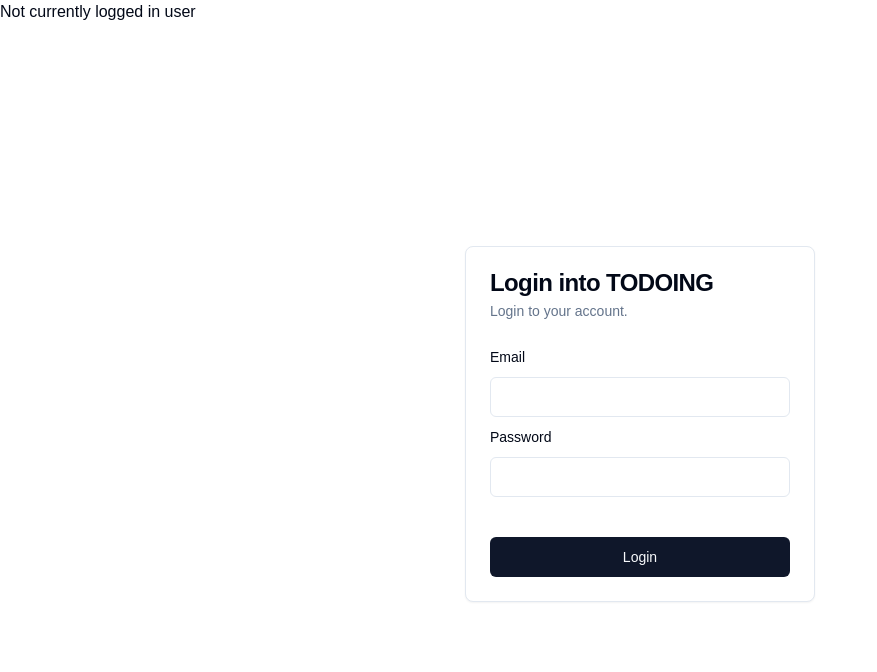
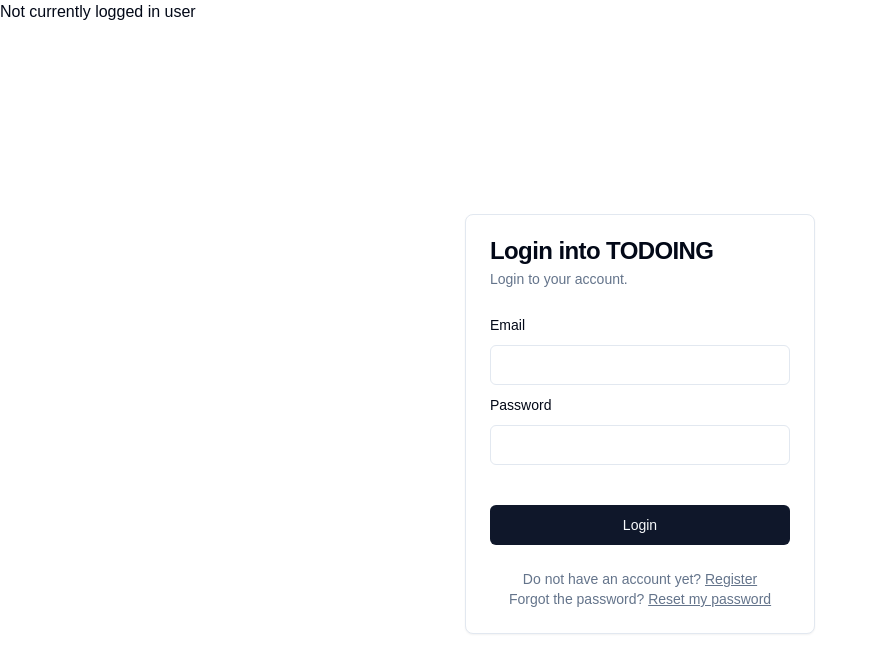
Before and after one commit to alexpil4/todoing-auth, a Next.js app: page /login in a window 1280 px wide. Shown: the top 672 px of the page, without its empty margins (0-877 px from the left). Built offline with nearby package versions, Linux system fonts and the light colour scheme; no server answers.

Commit message:
Added psw reset + register + login links

```diff
--- a/app/login/actions.ts
+++ b/app/login/actions.ts
@@ -11,7 +11,6 @@
   email: string;
   password: string;
 }) => {
-  // try {
   const loginSchema = z.object({
     email: z.string().email(),
     password: passwordSchema,
@@ -34,5 +33,9 @@
     });
   } catch (error) {
     console.log(error);
+    return {
+      error: true,
+      message: 'Incorrect email or password',
+    };
   }
 };
--- a/app/login/page.tsx
+++ b/app/login/page.tsx
@@ -1,7 +1,14 @@
 'use client';
 
 import { Button } from '@/components/ui/button';
-import { Card, CardContent, CardDescription, CardHeader, CardTitle } from '@/components/ui/card';
+import {
+  Card,
+  CardContent,
+  CardDescription,
+  CardFooter,
+  CardHeader,
+  CardTitle,
+} from '@/components/ui/card';
 import {
   Form,
   FormControl,
@@ -17,7 +24,7 @@
 import { z } from 'zod';
 import { loginWithCredential } from './actions';
 import { useRouter } from 'next/navigation';
-import { error } from 'console';
+import Link from 'next/link';
 
 const formSchema = z.object({
   email: z.string().email(),
@@ -41,7 +48,7 @@
     });
 
     if (response?.error) {
-      console.log(response.error);
+      form.setError('root', { message: response.message });
     } else {
       router.push('/my-account');
     }
@@ -87,7 +94,9 @@
                     </FormItem>
                   )}
                 />
-
+                {form.formState.errors.root?.message && (
+                  <FormMessage>{form.formState.errors.root.message}</FormMessage>
+                )}
                 <Button className="mt-8" type="submit">
                   Login
                 </Button>
@@ -95,6 +104,22 @@
             </form>
           </Form>
         </CardContent>
+        <CardFooter>
+          <div className="w-full text-center text-sm text-muted-foreground">
+            <p>
+              Do not have an account yet?{' '}
+              <Link href="/register" className="underline">
+                Register
+              </Link>
+            </p>
+            <p>
+              Forgot the password?{' '}
+              <Link href="/password-reset" className="underline">
+                Reset my password
+              </Link>
+            </p>
+          </div>
+        </CardFooter>
       </Card>
     </main>
   );
--- a/app/register/page.tsx
+++ b/app/register/page.tsx
@@ -1,7 +1,14 @@
 'use client';
 
 import { Button } from '@/components/ui/button';
-import { Card, CardContent, CardDescription, CardHeader, CardTitle } from '@/components/ui/card';
+import {
+  Card,
+  CardContent,
+  CardDescription,
+  CardFooter,
+  CardHeader,
+  CardTitle,
+} from '@/components/ui/card';
 import {
   Form,
   FormControl,
@@ -125,6 +132,17 @@
               </form>
             </Form>
           </CardContent>
+
+          <CardFooter>
+            <div className="w-full text-center text-sm text-muted-foreground">
+              <p>
+                Already have an account?{' '}
+                <Link href="/login" className="underline">
+                  Login
+                </Link>
+              </p>
+            </div>
+          </CardFooter>
         </Card>
       )}
     </main>
```
